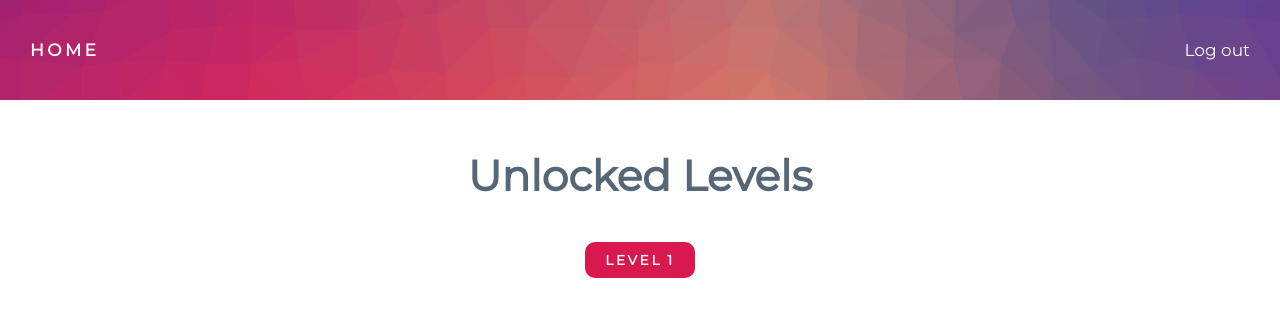
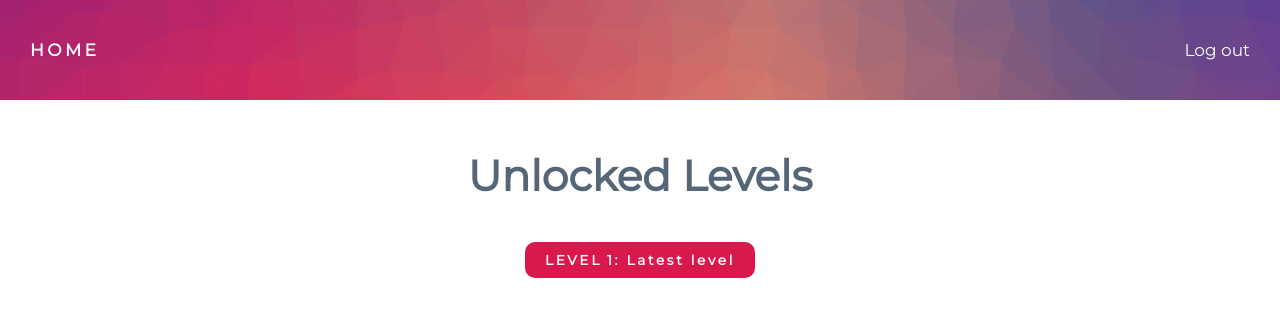
Before and after one commit to blue-llama/e-treasure-hunt, a Django app: page /levels/ in a window 1280 px wide. Shown: the top 317 px of the page. Run offline with Django 3.2, Linux system fonts and the light colour scheme; a user stored in the database is signed in; tables that the repository leaves empty hold one stand-in row (values such as "Sample post").

Commit message:
give more detail on the levels page

```diff
--- a/hunt/levels.py
+++ b/hunt/levels.py
@@ -141,7 +141,12 @@ def list_levels(request: AuthenticatedHttpRequest) -> str:
     user = request.user
     team_level = max_level() if user.is_staff else user.huntinfo.level
 
-    levels = list(range(1, team_level + 1))
+    done_levels = Level.objects.filter(number__gt=0, number__lt=team_level).order_by(
+        "number"
+    )
+    levels = [{"number": level.number, "name": level.name} for level in done_levels]
+    levels.append({"number": team_level, "name": "Latest level"})
+
     template = loader.get_template("levels.html")
     context = {"team_level": team_level, "levels": levels}
 
--- a/hunt/templates/levels.html
+++ b/hunt/templates/levels.html
@@ -3,10 +3,10 @@
 <h1>Unlocked Levels</h1>
 <div class="level-list">
   {% for level in levels %}
-  <a class="gobutton" href="/level/{{ level }}">
+  <a class="gobutton" href="/level/{{ level.number }}">
     <div style="display: flex">
       <div class="level-label">LEVEL</div>
-      {{ level }}
+      {{ level.number}}: {{ level.name }}
     </div>
   </a>
   {% endfor %}
```
